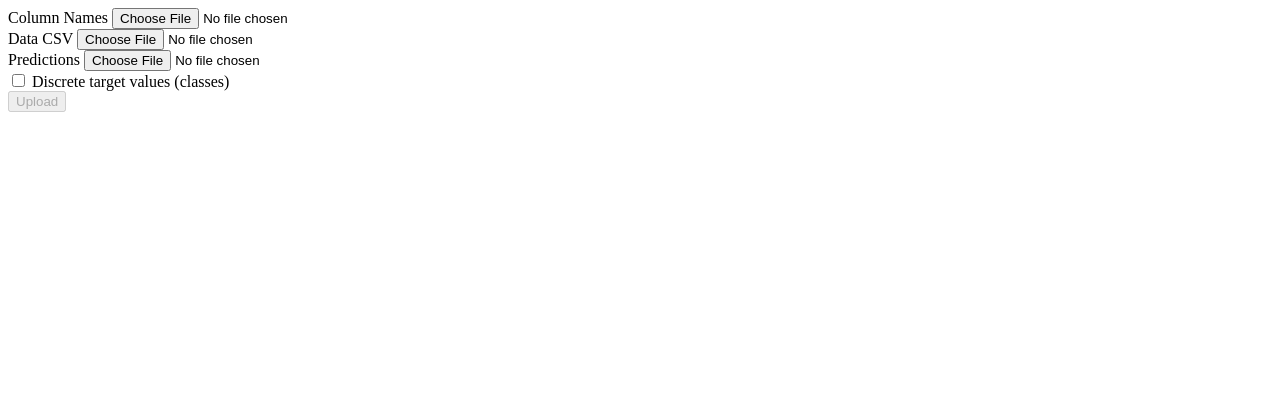
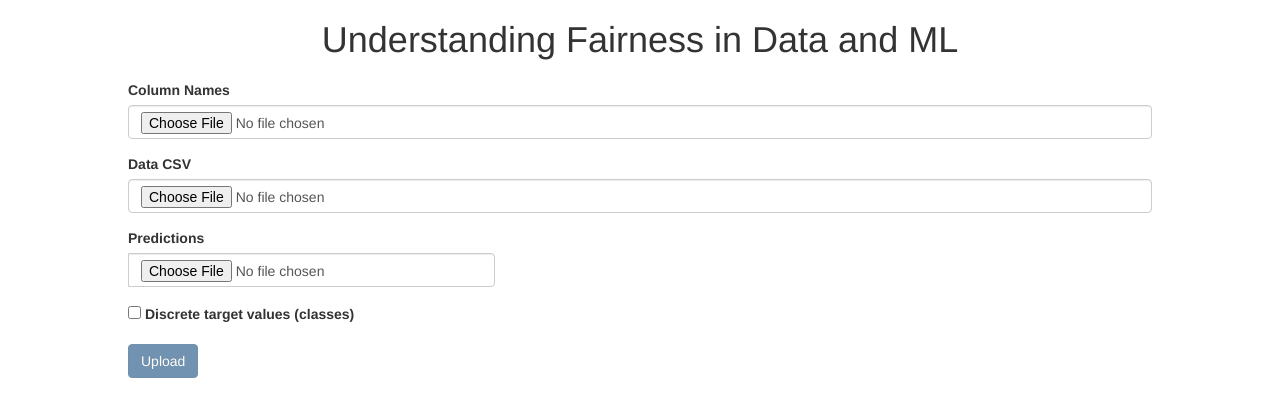
Before and after one commit to AFriendlyRobot/FairVis, a Django app: page /fairvis/ in a window 1280 px wide. Shown: the top 417 px of the page. Run offline with Django 3.2, Linux system fonts and the light colour scheme; parts of the project's set-up code (start-up, migrations or seed data) failed here and were passed over; some libraries are stand-ins or nearby versions.

Commit message:
Touch-ups to the frontend. Not that pretty but a little more readable. The sample visualization now appears once the submit button is clicked/file is uploaded

```diff
--- a/fairness/fairvis/static/fairvis/script.js
+++ b/fairness/fairvis/static/fairvis/script.js
@@ -52,7 +52,6 @@ $(document).ready(function() {
 		e.preventDefault();
 
 		if (namefileSelected && datafileSelected) {
-			console.log(fd);
 			$.ajax({
 				type: 'POST',
 				url: $(this).attr('action'),
@@ -63,12 +62,12 @@ $(document).ready(function() {
 				beforeSend: function() {
 					console.log("sending");
 				},
-				success: function(msg) {
-					console.log(msg);
-				}
-			})
+				success: parseData,
+			});
+
+			clearForm();
 		} else {
-			alert("Please upload at least a name file and data file");
+			alert("Please select at least a name file and data file");
 		}
 	});
 
@@ -109,3 +108,21 @@ $(document).ready(function() {
 function enableFormSubmit() {
 	$("#dataSubmit").attr('disabled', false);
 }
+
+function disableFormSubmit() {
+	$("#dataSubmit").attr('disabled', true);
+}
+
+function clearForm() {
+	$("#namefile").val("");
+	$("#datafile").val("");
+	$("#predictfile").val("");
+	disableFormSubmit();
+}
+
+
+function parseData(obj) {
+	console.log(obj);
+	$("#upload-form").addClass("inactive");
+	$("#sample-visualization").removeClass("inactive");
+}
--- a/fairness/fairvis/static/fairvis/style.css
+++ b/fairness/fairvis/static/fairvis/style.css
@@ -1,3 +1,21 @@
-/* body {
-    background-color: green;
-} */
+/*body {
+	background-color: green;
+}*/
+
+.centered {
+	text-align: center;
+}
+
+.inactive {
+	visibility: hidden;
+	display: none;
+}
+
+#upload-form {
+	width: 80vw;
+	margin: auto;
+}
+
+#main-header {
+	margin-bottom: 20px;
+}
--- a/fairness/fairvis/templates/fairvis/index.html
+++ b/fairness/fairvis/templates/fairvis/index.html
@@ -1,31 +1,63 @@
 {% load static %}
 
-<link rel="stylesheet" type="text/css" href="{% static 'fairvis/style.css' %}" />
+<!-- Latest compiled and minified CSS -->
+<link rel="stylesheet" href="https://maxcdn.bootstrapcdn.com/bootstrap/3.3.7/css/bootstrap.min.css" integrity="sha384-BVYiiSIFeK1dGmJRAkycuHAHRg32OmUcww7on3RYdg4Va+PmSTsz/K68vbdEjh4u" crossorigin="anonymous">
 
-<form id="upload-form" action="{% url 'fairvis:upload' %}" method="post" enctype="multipart/form-data" class="form-group">
+<!-- Optional theme -->
+<link rel="stylesheet" href="https://maxcdn.bootstrapcdn.com/bootstrap/3.3.7/css/bootstrap-theme.min.css" integrity="sha384-rHyoN1iRsVXV4nD0JutlnGaslCJuC7uwjduW9SVrLvRYooPp2bWYgmgJQIXwl/Sp" crossorigin="anonymous">
+
+<link rel="stylesheet" href="{% static 'fairvis/style.css' %}" />
+
+
+<title>Fairness Visualization</title>
+
+<h1 id="main-header" class="centered">Understanding Fairness in Data and ML</h1>
+
+
+<form id="upload-form" action="{% url 'fairvis:upload' %}" method="post" enctype="multipart/form-data">
     {% csrf_token %}
-    <label for="namefile">Column Names</label>
-    <input type="file" name="namefile" id="namefile" />
-    <br />
-    <label for="datafile">Data CSV</label>
-    <input type="file" name="datafile" id="datafile" />
-    <br />
-    <label for="predictfile">Predictions</label>
-    <input type="file" name="precictfile" id="predictfile" />
-    <br />
-    <input type="checkbox" id="classification" name="classification" />
-    <label for="classification">Discrete target values (classes)</label>
-    <br />
-    <input type="submit" name="submit" value="Upload" id="dataSubmit" disabled="true" />
+    <div class="form-group">
+        <label for="namefile">Column Names</label>
+        <input type="file" name="namefile" id="namefile" class="form-control" />
+    </div>
+    <div class="form-group">
+        <label for="datafile">Data CSV</label>
+        <input type="file" name="datafile" id="datafile" class="form-control" />
+    </div>
+    <div class="form-group">
+        <div class="input-group input-file" name="predictfileUpload">
+            <label for="predictfile">Predictions</label>
+            <input type="file" name="precictfile" id="predictfile" class="form-control" />
+        </div>
+    </div>
+    <div class="form-group">
+        <input type="checkbox" id="classification" name="classification" />
+        <label for="classification">Discrete target values (classes)</label>
+    </div>
+    <input type="submit" name="submit" value="Upload" id="dataSubmit" disabled="true" class="btn btn-primary"/>
 </form>
 
+
+<!-- Ref: https://codepen.io/Sebus059/pen/MwMQbP?editors=1010 -->
+<!-- <div class="form-group">
+    <div class="input-group input-file" name="Fichier1">
+        <span class="input-group-btn">
+            <button class="btn btn-default btn-choose" type="button">Choose</button>
+        </span>
+        <input type="text" class="form-control" placeholder='Choose a file...' />
+        <span class="input-group-btn">
+             <button class="btn btn-warning btn-reset" type="button">Reset</button>
+        </span>
+    </div>
+</div> -->
+
 <script src="https://ajax.googleapis.com/ajax/libs/jquery/3.2.1/jquery.min.js"></script>
+<!-- Latest compiled and minified JavaScript -->
+<script src="https://maxcdn.bootstrapcdn.com/bootstrap/3.3.7/js/bootstrap.min.js" integrity="sha384-Tc5IQib027qvyjSMfHjOMaLkfuWVxZxUPnCJA7l2mCWNIpG9mGCD8wGNIcPD7Txa" crossorigin="anonymous"></script>
+<script src="https://d3js.org/d3.v4.min.js"></script>
 <script type="text/javascript" src="{% static 'fairvis/script.js' %}"></script>
-<!-- <script src=""></script> -->
-<!-- importing d3 -->
-<script src="https://d3js.org/d3.v4.min.js"></script>
 
-<div>
+<div id="sample-visualization" class="inactive">
     <svg width="960" height="500"></svg>
     <!-- importing viz js -->
     <script type="text/javascript" src="{% static 'fairvis/viz_0.js' %}"></script>
```
